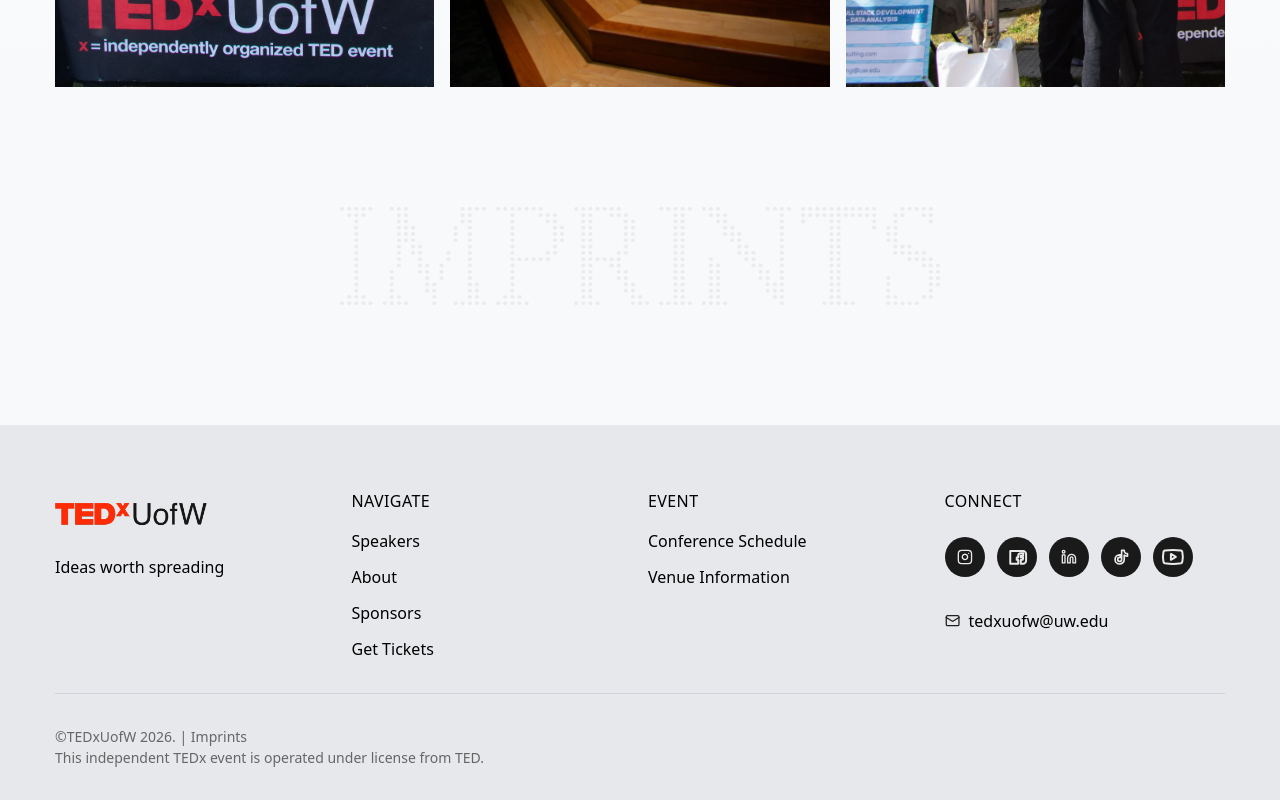
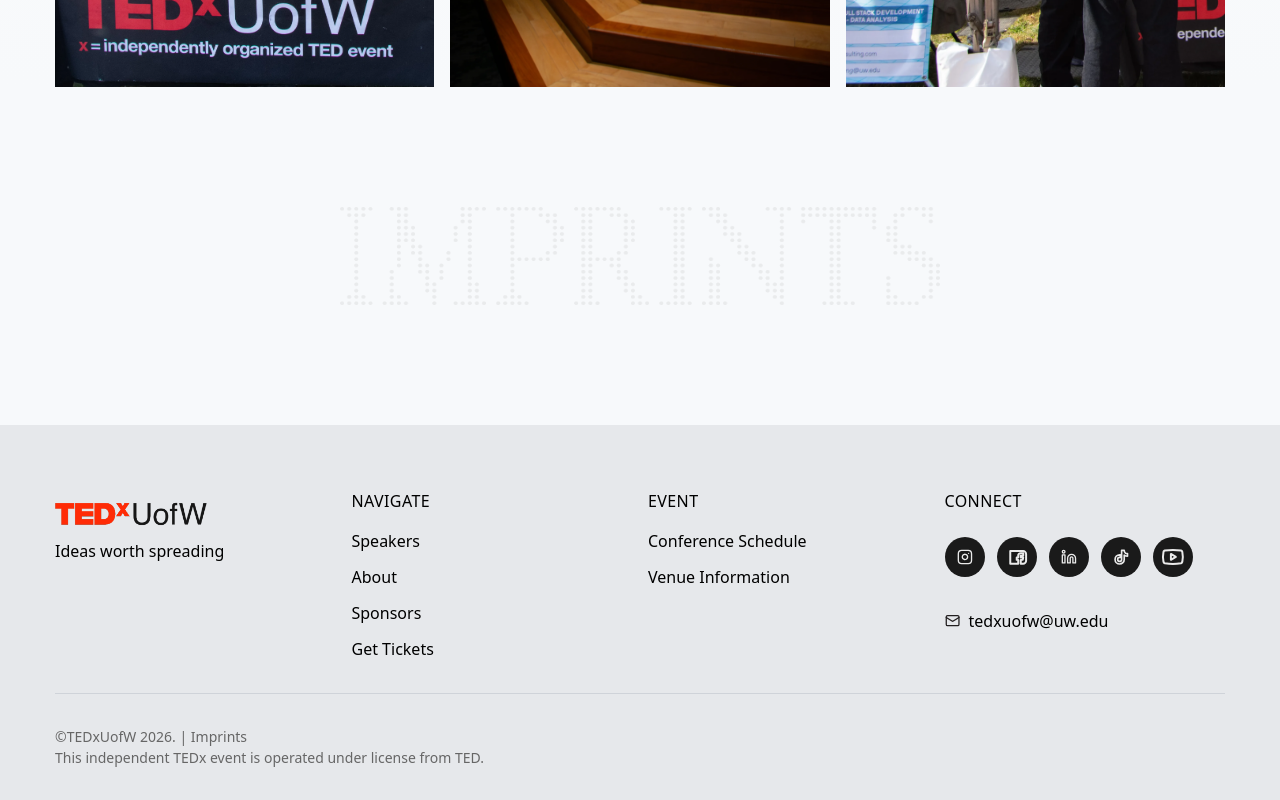
Before and after one commit to tedx-uofw/tedx-website-2026, a React (Vite) app in the folder vite-project/: page /about in a window 1280 px wide. Shown: the part 2561-3361 px from the top of the page. Built offline with nearby package versions, Linux system fonts and the light colour scheme; a web font is replaced by a local one.

Commit message:
quick spacing fix

```diff
--- a/vite-project/src/components/Footer.tsx
+++ b/vite-project/src/components/Footer.tsx
@@ -22,7 +22,7 @@
         <div className="w-full max-w-[1493px] mx-auto px-[20px] md:px-[55px] flex flex-col gap-8">
           <div className="grid grid-cols-1 md:grid-cols-4 gap-10 md:gap-4">
             {/* COLUMN 1: Brand */}
-            <div className="flex flex-col gap-4">
+            <div className="flex flex-col">
               <div className="w-[200px] h-[50px] flex items-center">
                 <img src="/imprints-images/tedx_logo.png" className="w-38" />
               </div>
```
